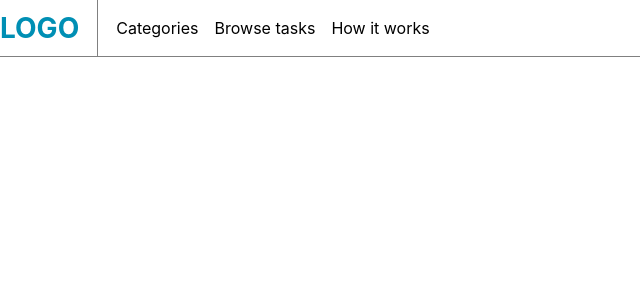
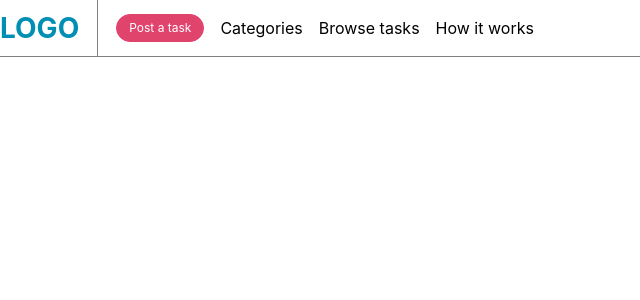
Before and after one commit to Jakeeeeeeeee/Airtasker, a React (Create React App) app: page / in a window 1280 px wide. Shown: the top 300 px of the page, without its empty margins (0-640 px from the left). Built offline with nearby package versions, Linux system fonts and the light colour scheme.

Commit message:
feat(Button component)

```diff
--- a/src/App/Header/components/Navigation/Navigation.jsx
+++ b/src/App/Header/components/Navigation/Navigation.jsx
@@ -1,5 +1,6 @@
 import styled from 'styled-components';
 import HeaderItem from '../../../../components/HeaderItem';
+import Button from '../../../../components/Button';
 
 const Layout = styled.div`
   flex: 1;
@@ -27,6 +28,9 @@ const Toggler = styled.div`
 
 const Navigation = () => (
     <Layout>
+      <HeaderItem>
+        <Button variant='primary'>Post a task</Button>
+      </HeaderItem>
       <HeaderItem highlight>
         <Toggler>
           Categories
--- /dev/null
+++ b/src/components/Button/Button.jsx
@@ -0,0 +1,36 @@
+import styled, { css } from 'styled-components';
+
+const Button = styled.button`
+  outline: 0;
+  padding: 6px 12px;
+  cursor: pointer;
+  border-radius: 200px;
+  font-size: 12px;
+
+  ${(props) => ({
+    primary: css`
+      border: 1px solid #e0446d;
+      background-color: #e0446d;
+      color: white;
+    `,
+    secondary: css`
+      color: #008fb4;
+      background-color: #f6f8fd;
+      border: 1px solid #e1e3e8;
+    `,
+    nacked: css`
+      outline: 0;
+      border: 0;
+      background: transparent;
+      padding: 0;
+      font-size: inherit;
+      cursor: pointer;
+
+      &:hover {
+        color: gray;
+      }
+    `,
+  }[props.variant])}
+`;
+
+export default Button;
--- /dev/null
+++ b/src/components/Button/index.js
@@ -0,0 +1 @@
+export { default } from './Button.jsx';
```
Also changed, not shown: src/App/Header/components/Auth/Auth.jsx (+6 -15 lines).
